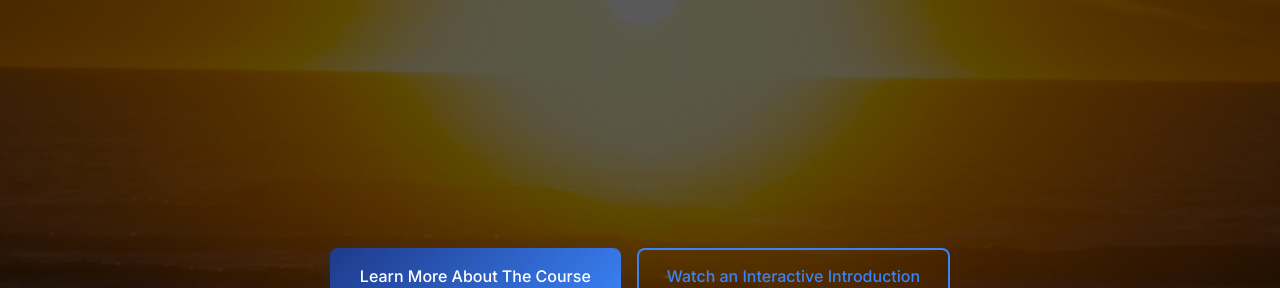
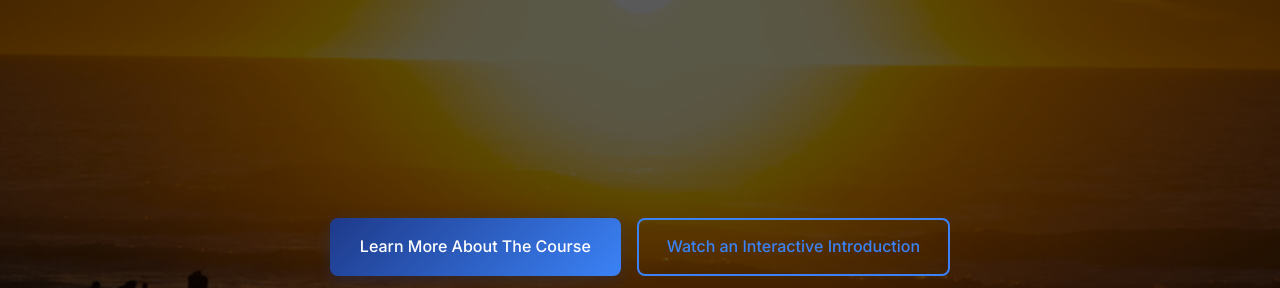
Before and after one commit to jaynbond/compassioncourse, a website: page public/index.html in a window 1280 px wide. Shown: the part 512-800 px from the top of the page. Drawn offline with Linux system fonts and the light colour scheme.

Commit message:
Bring hero buttons up 30px (170px total margin)

```diff
--- a/public/styles.css
+++ b/public/styles.css
@@ -549,7 +549,7 @@ p {
     gap: 1rem;
     justify-content: center;
     flex-wrap: wrap;
-    margin-top: 200px;
+    margin-top: 170px;
 }
 
 .hero-buttons .btn-primary {
```
